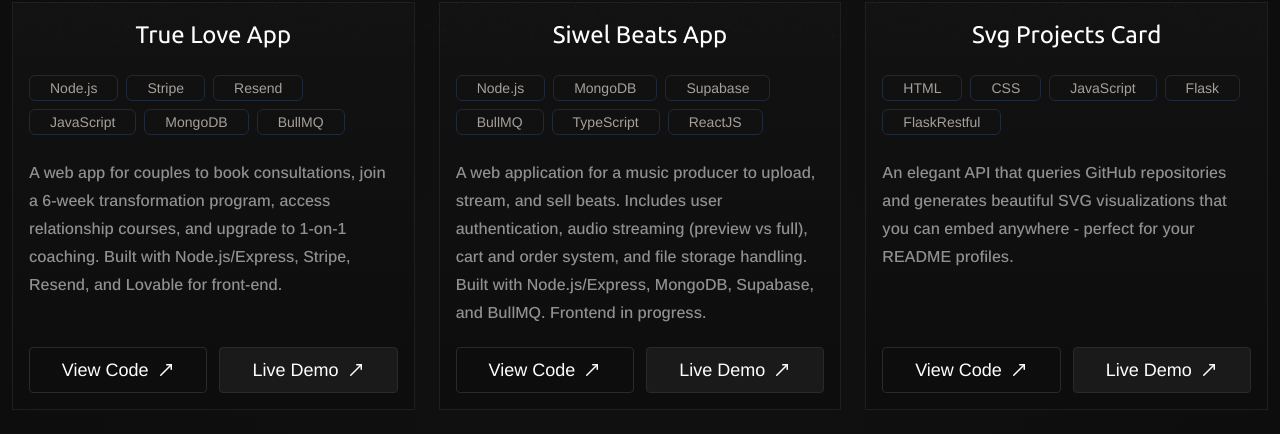
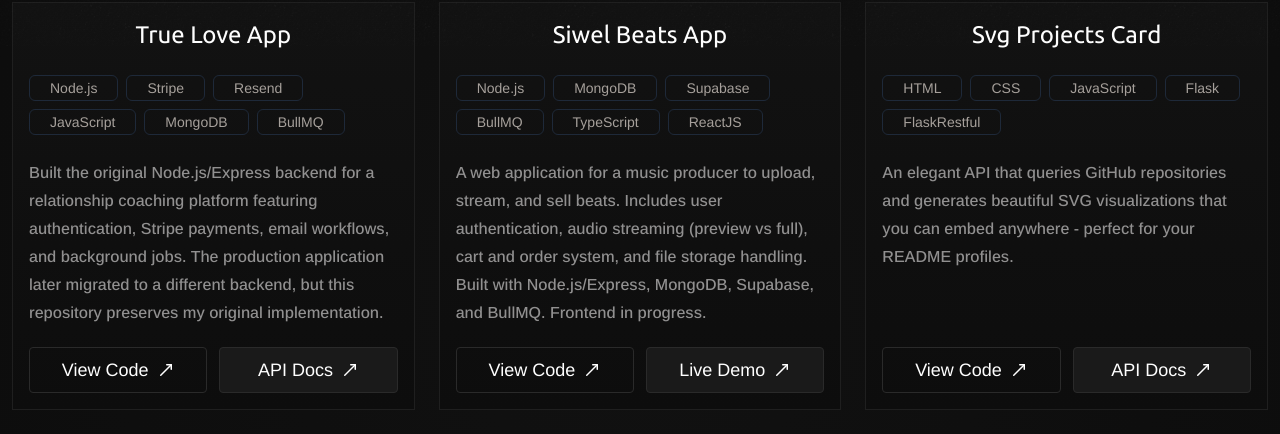
Before and after one commit to BulusHamnu/my-portfolio-v2, a React (Vite) app: page / in a window 1280 px wide. Shown: the part 754-1188 px from the top of the page. Built offline with nearby package versions, Linux system fonts and the light colour scheme; no server answers.

Commit message:
refactor: redesign project card and project data shape

```diff
--- a/src/components/projectCard.tsx
+++ b/src/components/projectCard.tsx
@@ -36,15 +36,25 @@ function ProjectCard({ project }: { project: Project }) {
             <MoveUpRight size={18} />
           </button>
         </a>
-        {project.links.demoUrl ? (
-          <a href={project.links.demoUrl} className="w-full" target="_blank">
+        {project.links.liveUrls && (
+          <a
+            href={
+              project.links.liveUrls.type === "demo"
+                ? project.links.liveUrls.demoUrl
+                : project.links.liveUrls.docsUrl
+            }
+            className="w-full"
+            target="_blank"
+          >
             <button className="flex flex-row no-wrap gap-2 button-primary border rounded-sm px-5 lg:px-4 py-2 w-full cursor-pointer items-center justify-center text-sm md:text-lg">
-              <span>Live Demo</span>
+              <span>
+                {project.links.liveUrls.type === "demo"
+                  ? "Live Demo"
+                  : "API Docs"}
+              </span>
               <MoveUpRight size={18} />
             </button>
           </a>
-        ) : (
-          ""
         )}
       </div>
     </motion.div>
--- a/src/data/projects.ts
+++ b/src/data/projects.ts
@@ -6,7 +6,11 @@ export interface Project {
   techStack: string[];
   links: {
     githubUrl: string;
-    demoUrl: string | null;
+    liveUrls: {
+      type: "docs" | "demo";
+      demoUrl?: string;
+      docsUrl?: string;
+    } | null;
   };
 }
 
@@ -15,7 +19,7 @@ const projects: Project[] = [
     id: 1,
     title: "True Love App",
     description:
-      "A web app for couples to book consultations, join a 6-week transformation program, access relationship courses, and upgrade to 1-on-1 coaching. Built with Node.js/Express, Stripe, Resend, and Lovable for front-end.",
+      "Built the original Node.js/Express backend for a relationship coaching platform featuring authentication, Stripe payments, email workflows, and background jobs. The production application later migrated to a different backend, but this repository preserves my original implementation.",
     techStack: [
       "Node.js",
       "Stripe",
@@ -26,7 +30,10 @@ const projects: Project[] = [
     ],
     links: {
       githubUrl: "https://github.com/BulusHamnu/true-love-backend-nodejs",
-      demoUrl: "https://true-love.app/",
+      liveUrls: {
+        type: "docs",
+        docsUrl: "https://github.com/BulusHamnu/true-love-backend-nodejs",
+      },
     },
   },
   {
@@ -44,7 +51,10 @@ const projects: Project[] = [
     ],
     links: {
       githubUrl: "https://github.com/BulusHamnu/siwel-beats-app",
-      demoUrl: "https://siwel-beats.vercel.app/",
+      liveUrls: {
+        type: "demo",
+        demoUrl: "https://siwel-beats.vercel.app/",
+      },
     },
   },
   {
@@ -55,7 +65,10 @@ const projects: Project[] = [
     techStack: ["HTML", "CSS", "JavaScript", "Flask", "FlaskRestful"],
     links: {
       githubUrl: "https://github.com/BulusHamnu/readme-svg-projects-card",
-      demoUrl: "https://github.com/BulusHamnu/readme-svg-projects-card",
+      liveUrls: {
+        type: "docs",
+        docsUrl: "https://github.com/BulusHamnu/readme-svg-projects-card",
+      },
     },
   },
 ];
```
